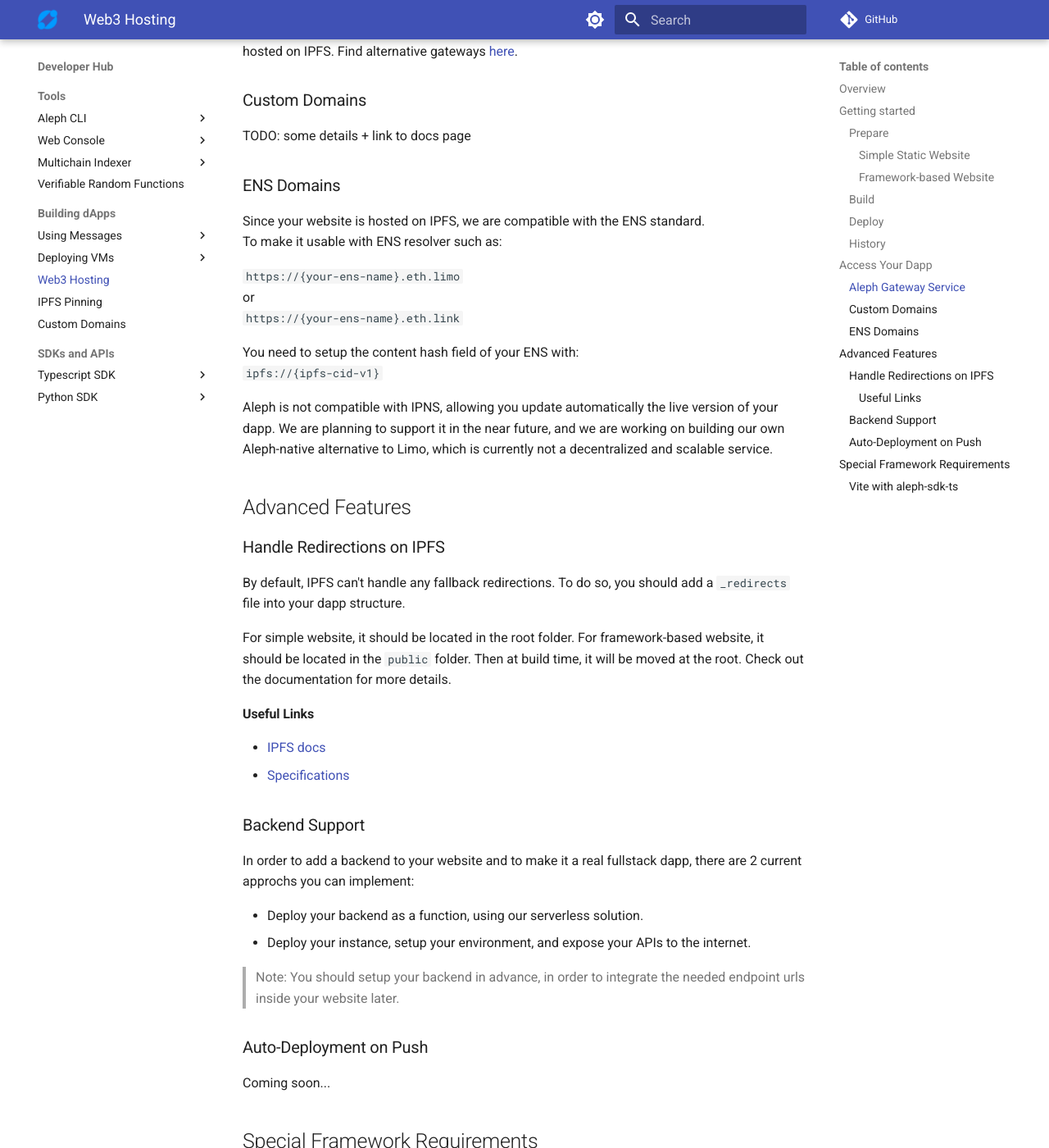
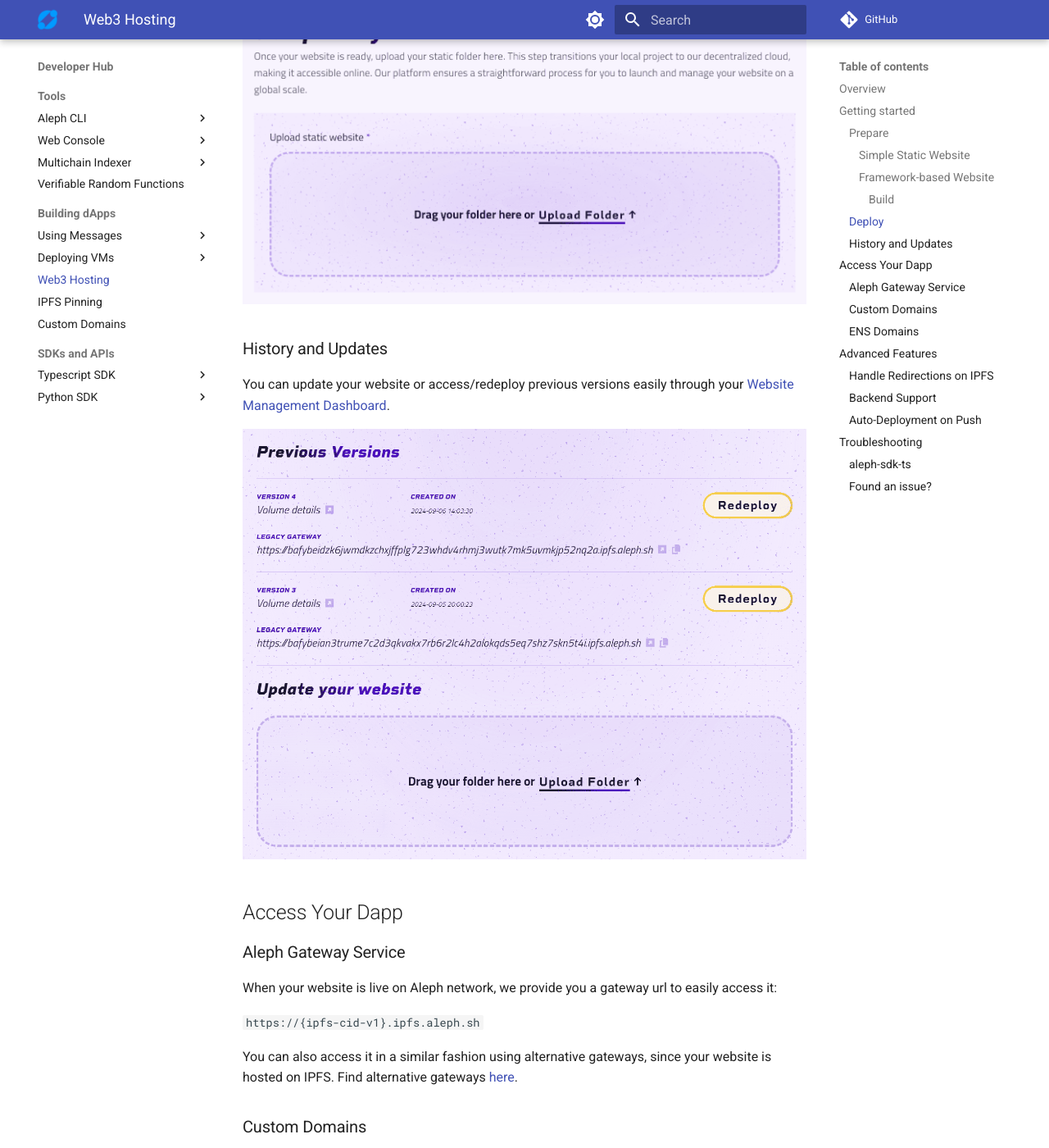
Before and after one commit to aleph-im/aleph-docs, an MkDocs documentation site: the page built from docs/tools/web3-hosting.md, in a window 1280 px wide and 1400 px high, scrolled down 1787 px. Shown: the whole window at 82% size. Built offline with MkDocs 1.6.1 and Material for MkDocs 9.7.7, drawn with Linux system fonts in a browser that asks for light colours; plug-ins that fetch from the network failed and are left out; comment, search, counter and statistics services are not loaded; some of the changed text lies outside the part shown.

Commit message:
Finalize web3hosting docs

````diff
--- a/docs/tools/web3-hosting.md
+++ b/docs/tools/web3-hosting.md
@@ -6,17 +6,17 @@
 
 Aleph.im being GDPR-compliant, if you decide to delete your website, or some older versions of it (previous deployments), or if you stop holding the required amount of tokens to keep it online, your website will be automatically garbage collected after a grace period by our network.
 
-> Note: IPFS being a public P2P network, your files may still be available over the network if external IPFS nodes pinned them.
+> ℹ️ IPFS being a public P2P network, your files may still be available over the network if external nodes pinned them.
 
 ## Getting started
 
 ### Prepare
 
-You just need to provide the root folder containing your static website's files.
+You need to provide a root folder containing your static website's files.
 
 #### Simple Static Website
 
-The minimal requirement is that your folder must contain an `index.html` file. This file will always be the entry point of your website.
+The minimal requirement is that your folder must contain an `index.html` file. This file will always be the entrypoint of your website.
 
 ```bash
 static-folder
@@ -31,32 +31,38 @@
 
 We are listing the officially supported frameworks on TwentySix's website creation page, but you can actually use any framework (and package manager, such as npm, pnpm, yarn, bun...) to create your website.
 
-> Note: Keep in mine that your website must only contain client-side components, as well as the dependencies used by it. For backend support, check out the section below.
+> ℹ️ Keep in mine that your website, being a decentralized frontend, must only contain client-side components, as well as the dependencies used by it. For backend support, check out the section below.
 
-### Build
+##### Build
 
 When your project is ready, you can build and generate your static folder.
 Example using npm:
+
 ```bash
 npm install
 npm run build
 ```
 
-> Note: The name of the output folder depends on the framework, it's usually `out` or `dist`.
+> ℹ️ The name of the output folder depends on the framework used, it's usually `out` or `dist`.
 
 ### Deploy
 
-TODO: aleph-client commands / 26-cloud screenshots
+When your static folder is ready, you can deploy your website using the [Twentysix Cloud Console](https://console.twentysix.cloud/hosting/website/new/).
 
-### History
+![Deploy your website](../assets/images/console/deploy-website.png)
 
-TODO: Manage the previous versions of your website
+### History and Updates
+
+You can update your website or access/redeploy previous versions easily through your [Website Management Dashboard](https://console.twentysix.cloud/hosting/website/).
+
+![Update website and access history](../assets/images/console/update-website.png)
 
 ## Access Your Dapp
 
 ### Aleph Gateway Service
 
 When your website is live on Aleph network, we provide you a gateway url to easily access it:
+
 `https://{ipfs-cid-v1}.ipfs.aleph.sh`
 
 You can also access it in a similar fashion using alternative gateways, since your website is hosted on IPFS.
@@ -64,55 +70,65 @@
 
 ### Custom Domains
 
-TODO: some details + link to docs page
+At deployment time, or later, you can link a custom domain to your website using:
+
+- [Aleph-Client](aleph-client/index.md)
+- [Twentysix Cloud Console](https://console.twentysix.cloud/settings/domain/new/)
 
 ### ENS Domains
 
-Since your website is hosted on IPFS, we are compatible with the ENS standard.<br>
-To make it usable with ENS resolver such as:
+Since your website is hosted on IPFS, it is compatible with ENS domains.<br>
+To resolve it:
 
-`https://{your-ens-name}.eth.limo`<br>
+- Access your domain page on [ens.domains](https://app.ens.domains/)
+- `Records` ➜ `Edit Records` ➜ `Other`
+- Setup `Content Hash` to: `ipfs://{ipfs-cid-v1}`
+
+![ENS record](../assets/images/console/ens-record.png)
+
+Your website will then be accessible via:
+
+`https://{ens-domain}.eth.limo`<br>
 or<br>
-`https://{your-ens-name}.eth.link`
-
-You need to setup the content hash field of your ENS with:<br>
-`ipfs://{ipfs-cid-v1}`
-
-Aleph is not compatible with IPNS, allowing you update automatically the live version of your dapp.
-We are planning to support it in the near future, and we are working on building our own Aleph-native alternative to Limo, which is currently not a decentralized and scalable service.
+`https://{ens-domain}.eth.link`
 
 ## Advanced Features
 
 ### Handle Redirections on IPFS
 
-By default, IPFS can't handle any fallback redirections.
-To do so, you should add a `_redirects` file into your dapp structure.
+By default, IPFS can't handle any fallback redirections, so we provide a `404 fallback` for all routes that are not found.
 
-For simple website, it should be located in the root folder.
-For framework-based website, it should be located in the `public` folder.
-Then at build time, it will be moved at the root.
-Check out the documentation for more details.
+If you want to add more specific redirections, you must create a `_redirects` file into your dapp:
 
-#### Useful Links
+- <b>Simple website</b>: It should be located in the root folder.
+- <b>Framework-based website</b>: it should be located in the `public` folder. At build time, it will be moved at the root.
+
+Check out the IPFS documentation below for more details.
+
+<b>Useful Links</b>
+
 - [IPFS docs](https://docs.ipfs.tech/how-to/websites-on-ipfs/redirects-and-custom-404s/)
 - [Specifications](https://specs.ipfs.tech/http-gateways/web-redirects-file/)
 
 ### Backend Support
 
-In order to add a backend to your website and to make it a real fullstack dapp,
-there are 2 current approchs you can implement:
+In order to add a backend to your website and to make it a complete fullstack dapp, there are currently 2 different approchs you can implement:
 
-- Deploy your backend as a function, using our serverless solution.
-- Deploy your instance, setup your environment, and expose your APIs to the internet.
+- [Deploy your backend as a function](webconsole/write_your_code.md) using our serverless solution.
+- [Deploy your instance](../computing/index.md) then setup your environment and expose your APIs to the internet.
 
-> Note: You should setup your backend in advance, in order to integrate the needed endpoint urls inside your website later.
+> ℹ️ You should setup your backend in advance, in order to integrate the needed endpoint urls inside your website after.
 
 ### Auto-Deployment on Push
 
-Coming soon...
+Coming soon.
 
-## Special Framework Requirements
+## Troubleshooting
 
-### Vite with aleph-sdk-ts
+### aleph-sdk-ts
 
-In order to build a Vite Dapp using aleph-sdk-ts, follow the instructions on [this page](../libraries/typescript-sdk/troubleshooting.md)
+When using the Typescript SDK, some frameworks can require a specific [setup](../libraries/typescript-sdk/troubleshooting.md).
+
+### Found an issue?
+
+If the documentation didn't help, you can [report an issue](https://github.com/aleph-im/support/issues).
--- a/pyproject.toml
+++ b/pyproject.toml
@@ -15,6 +15,7 @@
     {name = "Hugo Herter", email = "git@hugoherter.com"},
     {name = "Mike Hukiewitz", email = "mike.hukiewitz@robotter.ai"},
     {name = "Antonyjin", email = "antony.jin@epitech.eu"},
+    {name = "Arnaud S.", email = "binaryeyelabs@gmail.com"},
 ]
 classifiers = [
   "Development Status :: 4 - Beta",
````
Also changed, not shown: docs/assets/images/console/deploy-website.png (added), docs/assets/images/console/ens-record.png (added), docs/assets/images/console/update-website.png (added).
